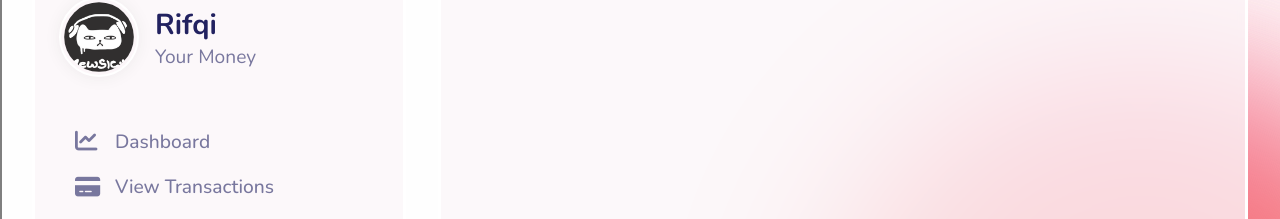
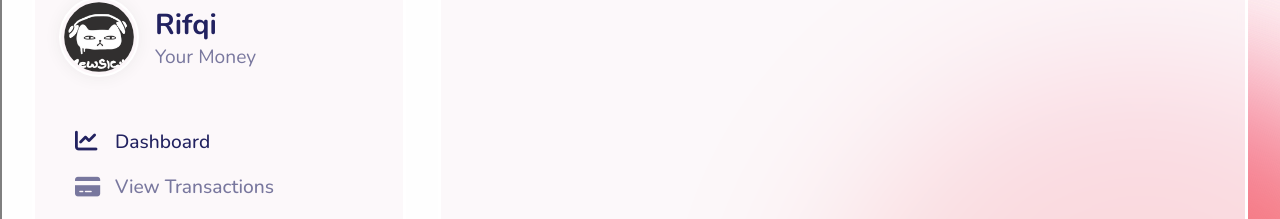
Before and after one commit to RifqiNotWibu/kucing-fintrack-web, a React (Create React App) app: page / in a window 1280 px wide. Shown: the part 80-299 px from the top of the page. Built offline with nearby package versions, Linux system fonts and the light colour scheme.

Commit message:
Added onClick setActive

```diff
--- a/src/Components/Navigation/navigation.js
+++ b/src/Components/Navigation/navigation.js
@@ -4,7 +4,7 @@ import avatar from '../../img/avatar.png'
 import { menuItems } from '../../utils/menuItems'
 import { signout } from '../../utils/icons'
 
-function Navigation() {
+function Navigation({ active, setActive }) {
   return (
     <NavStyled>
       <div className='user-con'>
@@ -18,7 +18,11 @@ function Navigation() {
       <ul className='menu-items'>
         {menuItems.map((item) => {
           return (
-            <li key={item.id}>
+            <li
+              key={item.id}
+              onClick={() => setActive(item.id)}
+              className={active === item.id ? 'active' : ''}
+            >
               {item.icon}
               <span>{item.title}</span>
             </li>
@@ -89,6 +93,23 @@ const NavStyled = styled.nav`
       }
     }
   }
+
+  .active {
+    color: rgba(34, 34, 96, 1) !important;
+    i {
+      color: rgba(34, 34, 96, 1) !important;
+    }
+    /* &::before {
+      content: '';
+      position: absolute;
+      left: 0;
+      top: 0;
+      width: 4px;
+      height: 100%;
+      background: #222260;
+      border-radius: 0 10px 10px 0;
+    } */
+  }
 `
 
 export default Navigation
```
